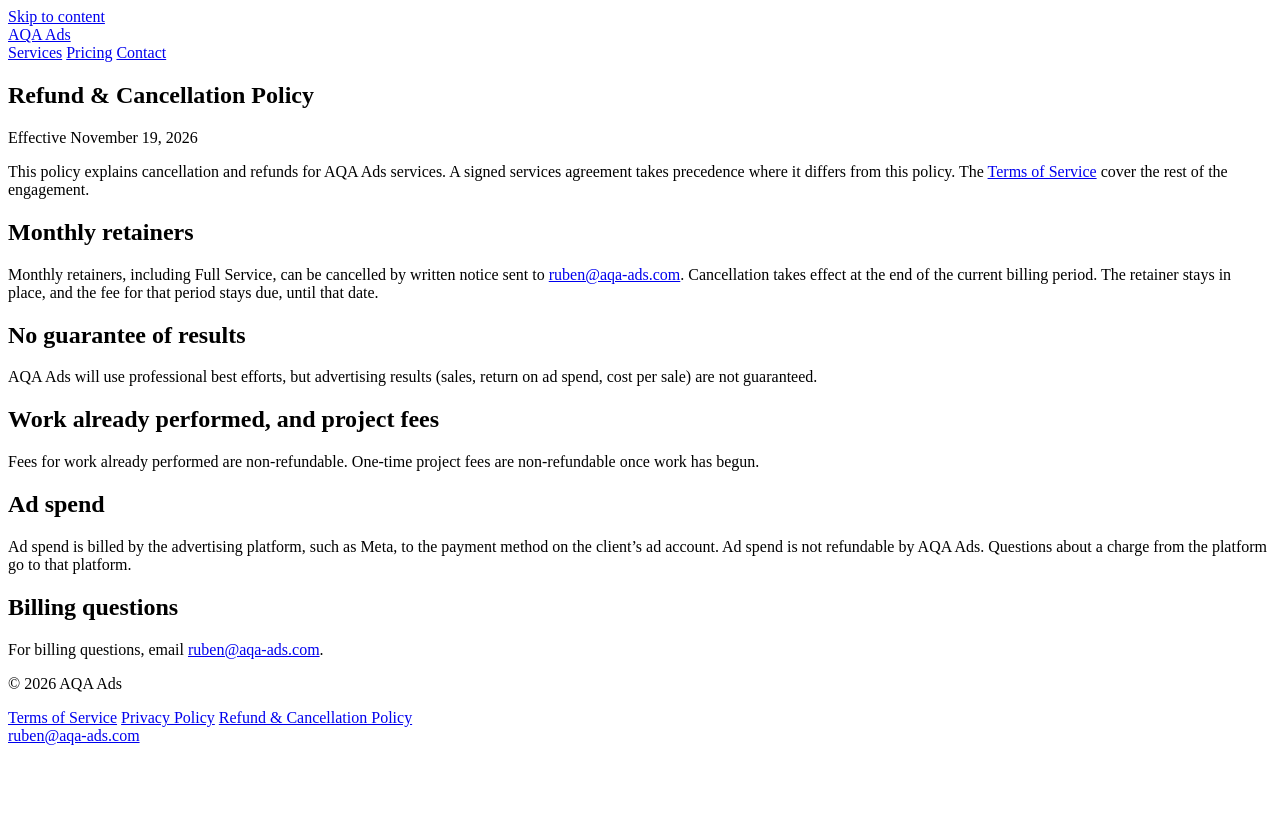
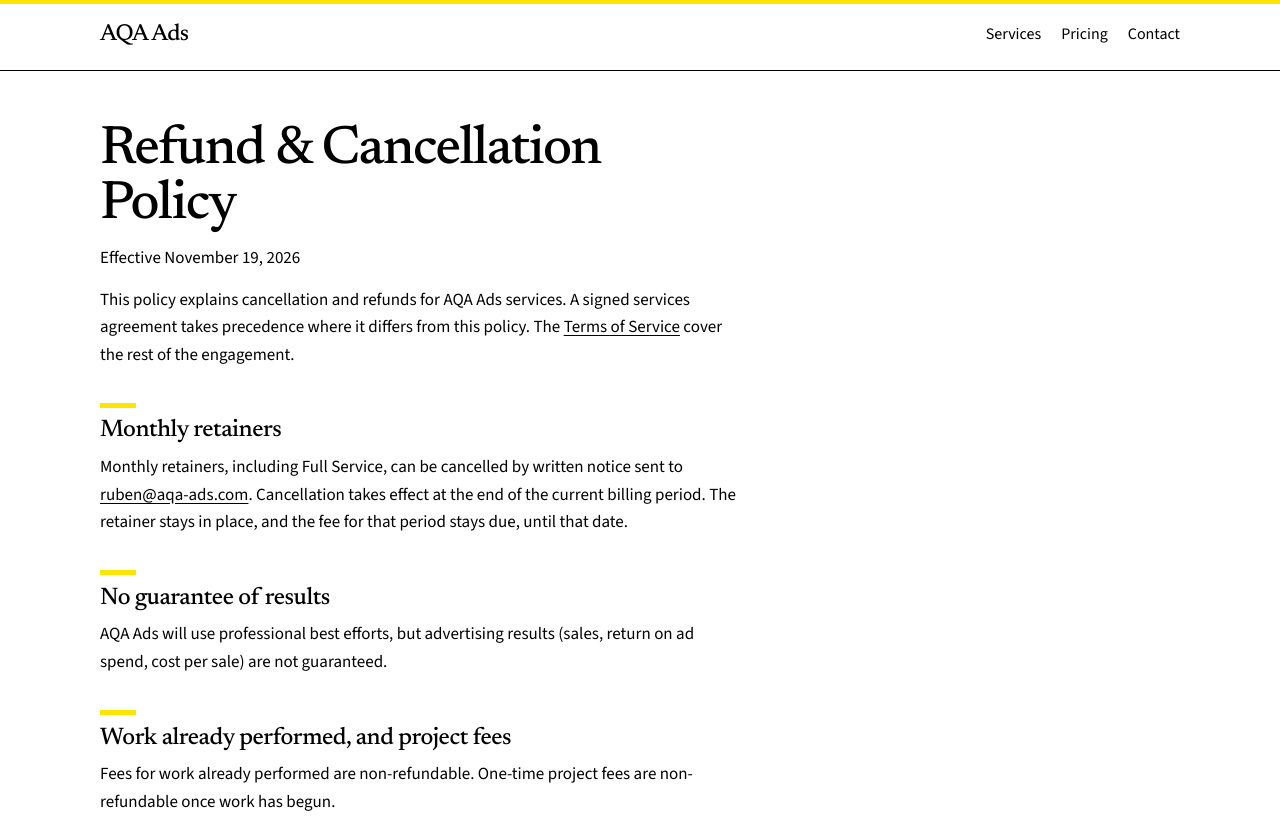
Before and after one commit to aqa-ruben/aqa-ads.com, a plain HTML site: page refunds/index.html in a window 1280 px wide. Shown: the top 819 px of the page. Drawn offline with Linux system fonts and the light colour scheme; the site is published under a folder, as on GitHub Pages, so addresses that start at the root find nothing.

Commit message:
Use relative paths so the site works on GitHub Pages and a custom domain

```diff
--- a/css/styles.css
+++ b/css/styles.css
@@ -3,7 +3,7 @@
   font-style: normal;
   font-weight: 400;
   font-display: swap;
-  src: url("/fonts/newsreader-400.woff2") format("woff2");
+  src: url("../fonts/newsreader-400.woff2") format("woff2");
 }
 
 @font-face {
@@ -11,7 +11,7 @@
   font-style: normal;
   font-weight: 500;
   font-display: swap;
-  src: url("/fonts/newsreader-500.woff2") format("woff2");
+  src: url("../fonts/newsreader-500.woff2") format("woff2");
 }
 
 @font-face {
@@ -19,7 +19,7 @@
   font-style: normal;
   font-weight: 600;
   font-display: swap;
-  src: url("/fonts/newsreader-600.woff2") format("woff2");
+  src: url("../fonts/newsreader-600.woff2") format("woff2");
 }
 
 @font-face {
@@ -27,7 +27,7 @@
   font-style: normal;
   font-weight: 400;
   font-display: swap;
-  src: url("/fonts/source-sans-3-400.woff2") format("woff2");
+  src: url("../fonts/source-sans-3-400.woff2") format("woff2");
 }
 
 @font-face {
@@ -35,7 +35,7 @@
   font-style: normal;
   font-weight: 500;
   font-display: swap;
-  src: url("/fonts/source-sans-3-500.woff2") format("woff2");
+  src: url("../fonts/source-sans-3-500.woff2") format("woff2");
 }
 
 @font-face {
@@ -43,7 +43,7 @@
   font-style: normal;
   font-weight: 600;
   font-display: swap;
-  src: url("/fonts/source-sans-3-600.woff2") format("woff2");
+  src: url("../fonts/source-sans-3-600.woff2") format("woff2");
 }
 
 :root {
--- a/refunds/index.html
+++ b/refunds/index.html
@@ -7,18 +7,18 @@
     <meta name="description" content="Refund and cancellation policy for AQA Ads retainers and project work. How to cancel, what is non-refundable, and how ad spend is billed.">
     <link rel="canonical" href="https://aqa-ads.com/refunds/">
     <meta name="theme-color" content="#ffffff">
-    <link rel="icon" href="/favicon.svg" type="image/svg+xml">
-    <link rel="stylesheet" href="/css/styles.css">
+    <link rel="icon" href="../favicon.svg" type="image/svg+xml">
+    <link rel="stylesheet" href="../css/styles.css">
   </head>
   <body>
     <a class="skip" href="#main">Skip to content</a>
     <header class="site-header">
       <div class="wrap bar">
-        <a class="wordmark" href="/">AQA Ads</a>
+        <a class="wordmark" href="../">AQA Ads</a>
         <nav class="nav" aria-label="Primary">
-          <a href="/#services">Services</a>
-          <a href="/#pricing">Pricing</a>
-          <a href="/#contact">Contact</a>
+          <a href="../#services">Services</a>
+          <a href="../#pricing">Pricing</a>
+          <a href="../#contact">Contact</a>
         </nav>
       </div>
     </header>
@@ -26,7 +26,7 @@
       <article class="wrap">
         <h1>Refund &amp; Cancellation Policy</h1>
         <p class="legal-meta">Effective November 19, 2026</p>
-        <p>This policy explains cancellation and refunds for AQA Ads services. A signed services agreement takes precedence where it differs from this policy. The <a href="/terms/">Terms of Service</a> cover the rest of the engagement.</p>
+        <p>This policy explains cancellation and refunds for AQA Ads services. A signed services agreement takes precedence where it differs from this policy. The <a href="../terms/">Terms of Service</a> cover the rest of the engagement.</p>
 
         <h2>Monthly retainers</h2>
         <p>Monthly retainers, including Full Service, can be cancelled by written notice sent to <a href="mailto:ruben@aqa-ads.com">ruben@aqa-ads.com</a>. Cancellation takes effect at the end of the current billing period. The retainer stays in place, and the fee for that period stays due, until that date.</p>
@@ -48,9 +48,9 @@
       <div class="wrap footer-inner">
         <p>&copy; 2026 AQA Ads</p>
         <nav aria-label="Policies">
-          <a href="/terms/">Terms of Service</a>
-          <a href="/privacy/">Privacy Policy</a>
-          <a href="/refunds/" aria-current="page">Refund &amp; Cancellation Policy</a>
+          <a href="../terms/">Terms of Service</a>
+          <a href="../privacy/">Privacy Policy</a>
+          <a href="../refunds/" aria-current="page">Refund &amp; Cancellation Policy</a>
         </nav>
         <a href="mailto:ruben@aqa-ads.com">ruben@aqa-ads.com</a>
       </div>
```
Also changed, not shown: 404.html (+10 -10 lines), index.html (+9 -9 lines), privacy/index.html (+9 -9 lines), terms/index.html (+10 -10 lines).
